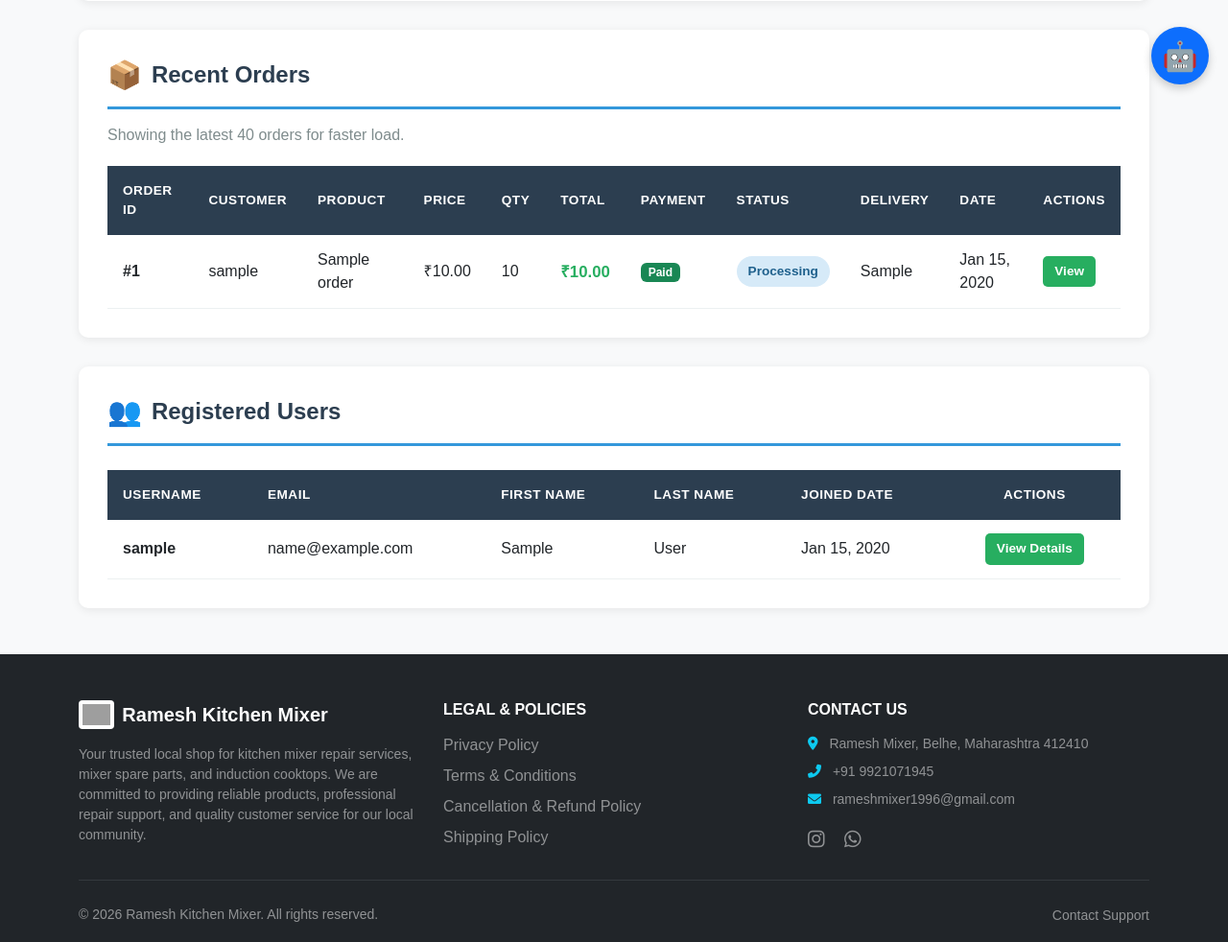
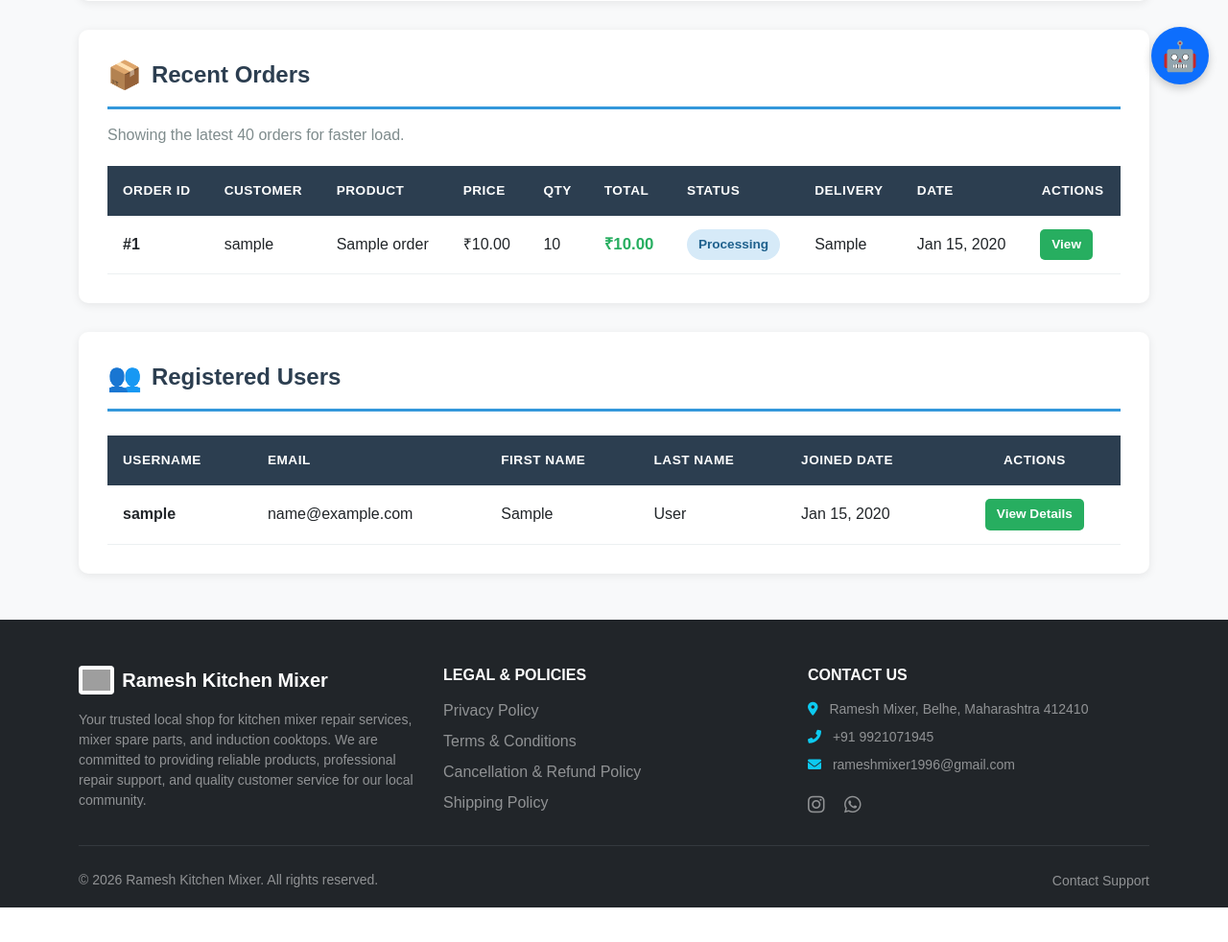
Before and after one commit to akankshavishwasrao3000/Ramesh-Kitchen-Mixer-service, a Django app: page /dashboard/ in a window 1280 px wide. Shown: the part 692-1674 px from the top of the page at 96% size. After the commit the page ends 1638 px from the top, so only its background shows below. Run offline with Django 4.2, Linux system fonts and the light colour scheme; a user stored in the database is signed in; tables that the repository leaves empty hold one stand-in row (values such as "Sample post"); grey boxes are pictures that could not be loaded.

Commit message:
fix admin dashboard

```diff
--- a/templates/dashboard.html
+++ b/templates/dashboard.html
@@ -488,7 +488,6 @@
                         <th>Price</th>
                         <th>Qty</th>
                         <th>Total</th>
-                        <th>Payment</th>
                         <th>Status</th>
                         <th>Delivery</th>
                         <th>Date</th>
@@ -510,11 +509,6 @@
                         <td>₹{{ order.price }}</td>
                         <td>{{ order.quantity }}</td>
                         <td class="price-highlight">₹{{ order.total }}</td>
-                        <td>
-                            <span class="badge {% if order.payment_status == 'Paid' %}bg-success{% elif order.payment_status == 'Failed' %}bg-danger{% else %}bg-secondary{% endif %}">
-                                {{ order.payment_status }}
-                            </span>
-                        </td>
                         <td>
                             <span class="status-badge status-{{ order.order_status|lower|cut:' ' }}">
                                 {{ order.order_status }}
--- a/templates/profile.html
+++ b/templates/profile.html
@@ -95,7 +95,6 @@
                                 <div class="d-flex justify-content-between align-items-center mb-2">
                                     <div>
                                         <span class="badge bg-success fs-6">Total: ₹{{ order.total }}</span>
-                                        <span class="badge {% if order.payment_status == 'Paid' %}bg-success{% elif order.payment_status == 'Failed' %}bg-danger{% else %}bg-secondary{% endif %} ms-1 fs-6">{{ order.payment_status }}</span>
                                     </div>
                                     {% if order.order_status == 'Processing' %}
                                     <div class="small text-primary fw-semibold">Est. Delivery: {{ order.delivery_days }}</div>
```
Also changed, not shown: templates/user_detail.html (+10 -11 lines).
